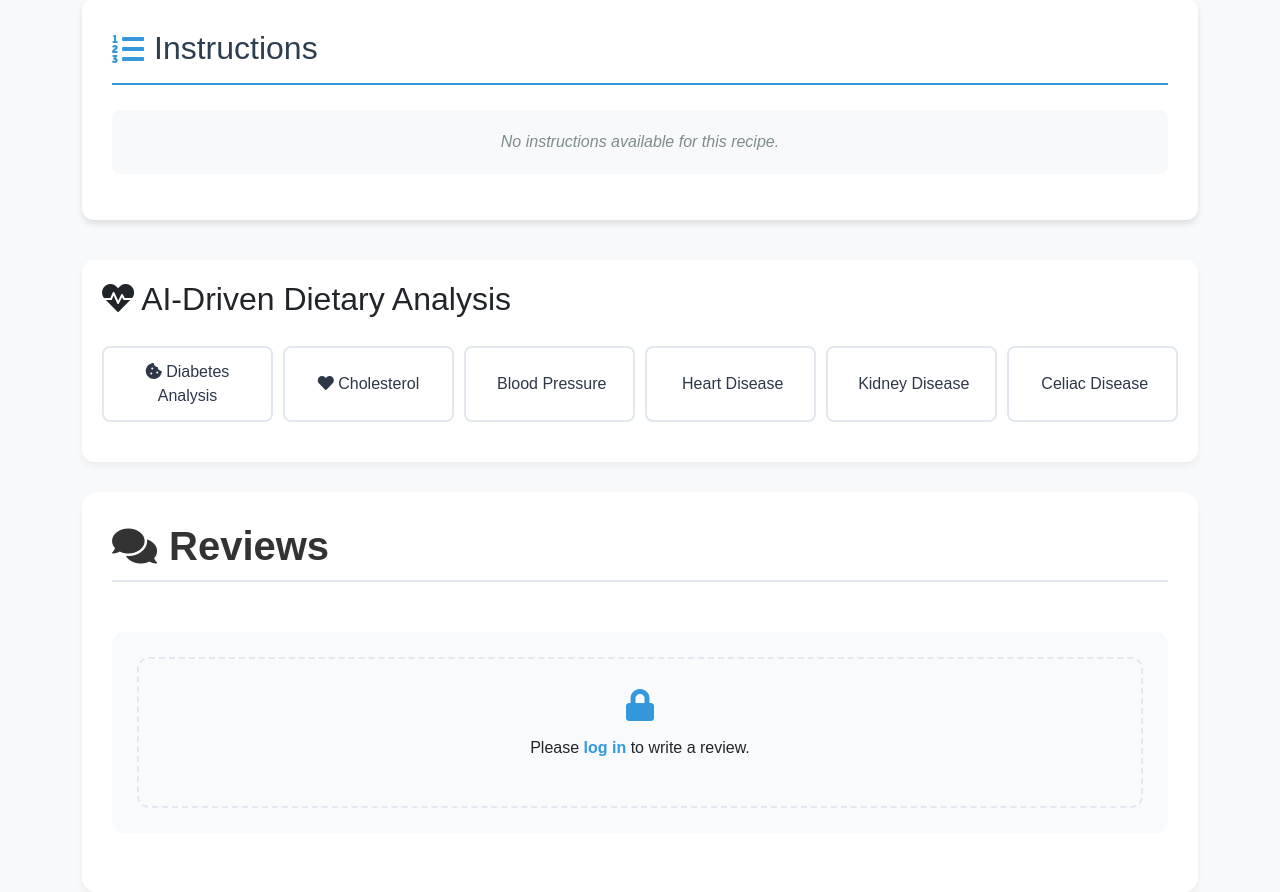
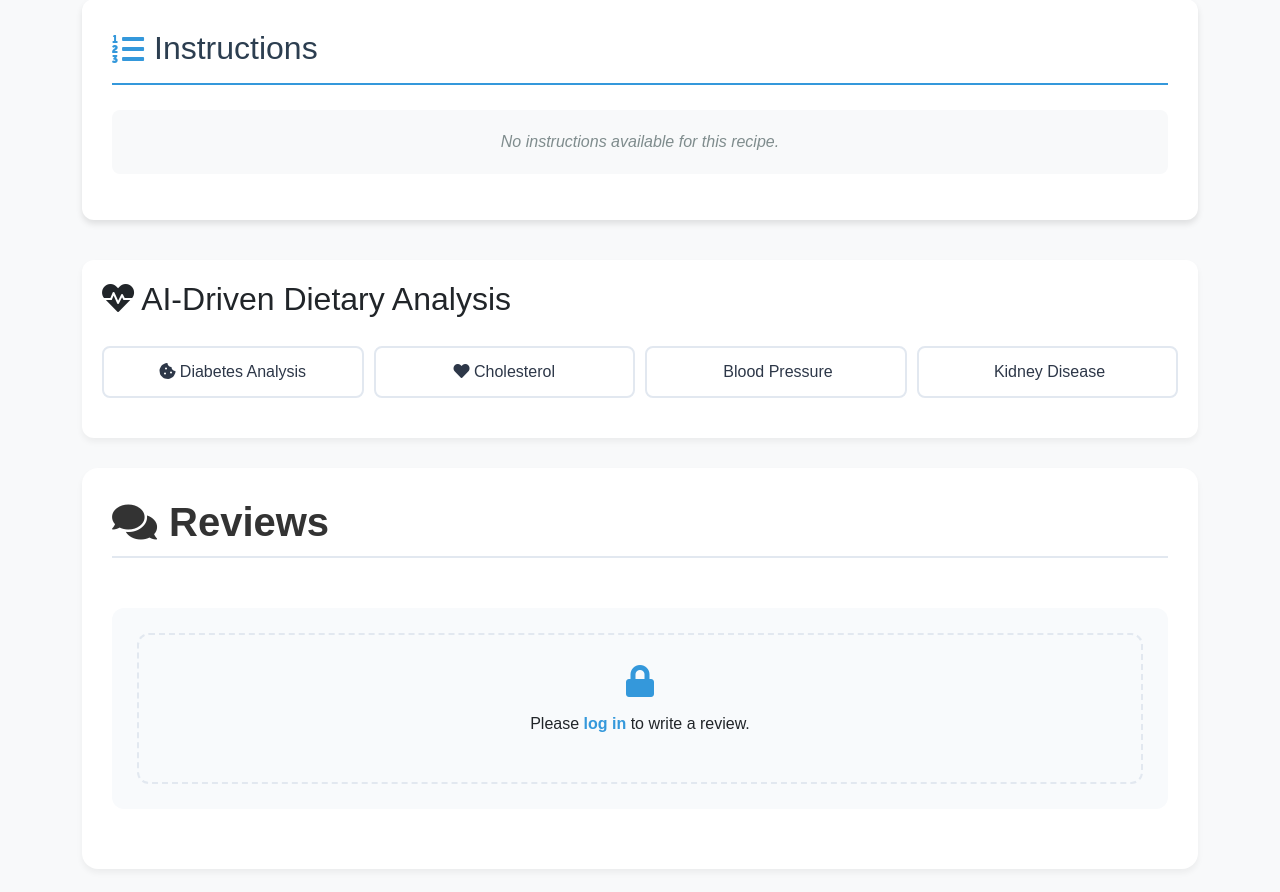
Before and after one commit to sandramohan2002/Recipe-sharing-platform, a Django app: template recipe_sharing_platform/templates/recipe_detail.html in a window 1280 px wide. Shown: the part 966-1858 px from the top of the page. Run offline with Django 3.2, Linux system fonts and the light colour scheme; the template is opened without the code that fills it, so the values that code supplies are empty.

Commit message:
seminar half completed

```diff
--- a/recipe_sharing_platform/templates/recipe_detail.html
+++ b/recipe_sharing_platform/templates/recipe_detail.html
@@ -1157,15 +1157,15 @@
                 <button class="condition-btn" data-condition="blood_pressure">
                     <i class="fas fa-heart-pulse"></i> Blood Pressure
                 </button>
-                <button class="condition-btn" data-condition="heart_disease">
+                <!-- <button class="condition-btn" data-condition="heart_disease">
                     <i class="fas fa-heart-circle-check"></i> Heart Disease
-                </button>
+                </button> -->
                 <button class="condition-btn" data-condition="kidney_disease">
                     <i class="fas fa-kidney"></i> Kidney Disease
                 </button>
-                <button class="condition-btn" data-condition="celiac">
+                <!-- <button class="condition-btn" data-condition="celiac">
                     <i class="fas fa-wheat-awn"></i> Celiac Disease
-                </button>
+                </button> -->
             </div>
 
             <div id="nutrientAnalysis" class="nutrient-analysis">
```
Also changed, not shown: 1 other file.
